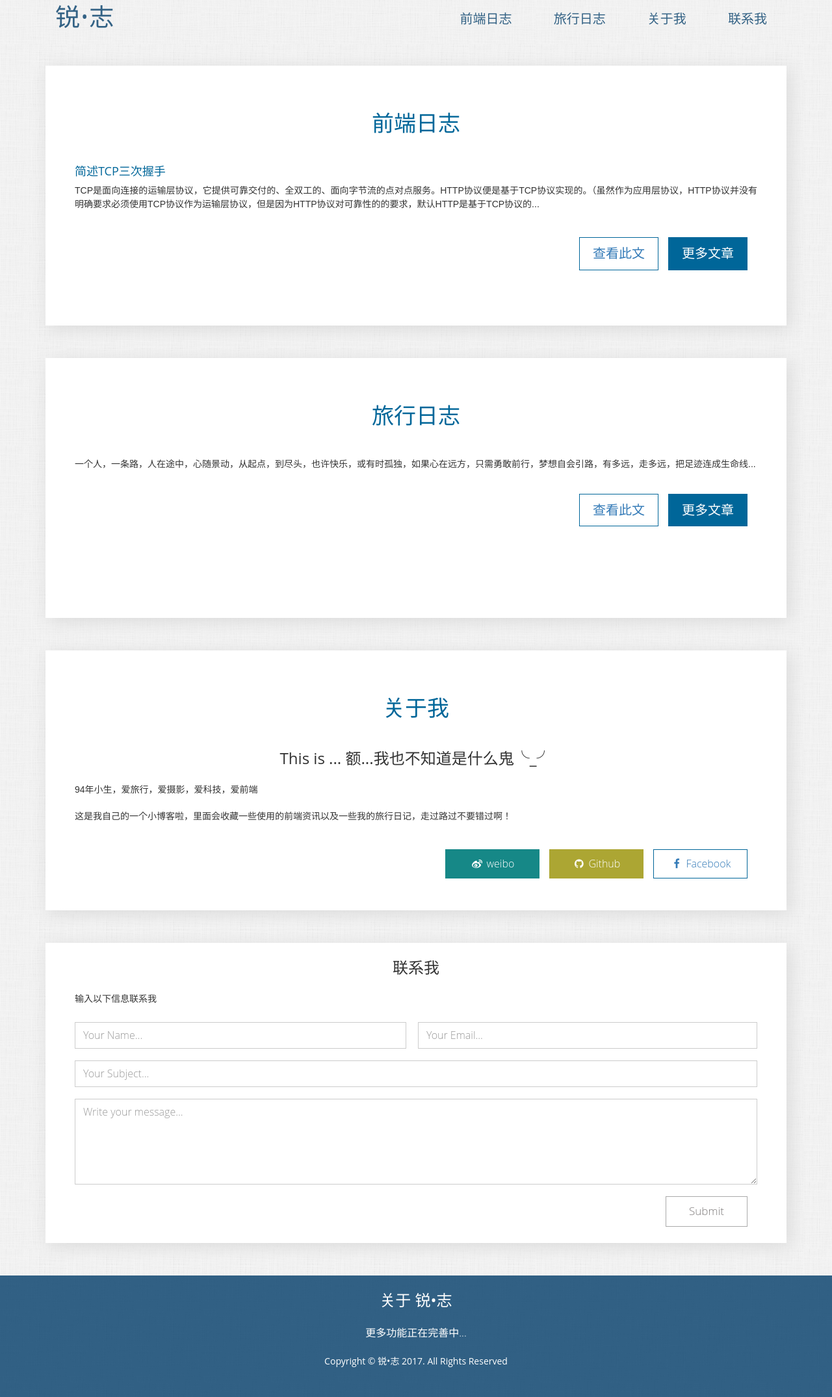
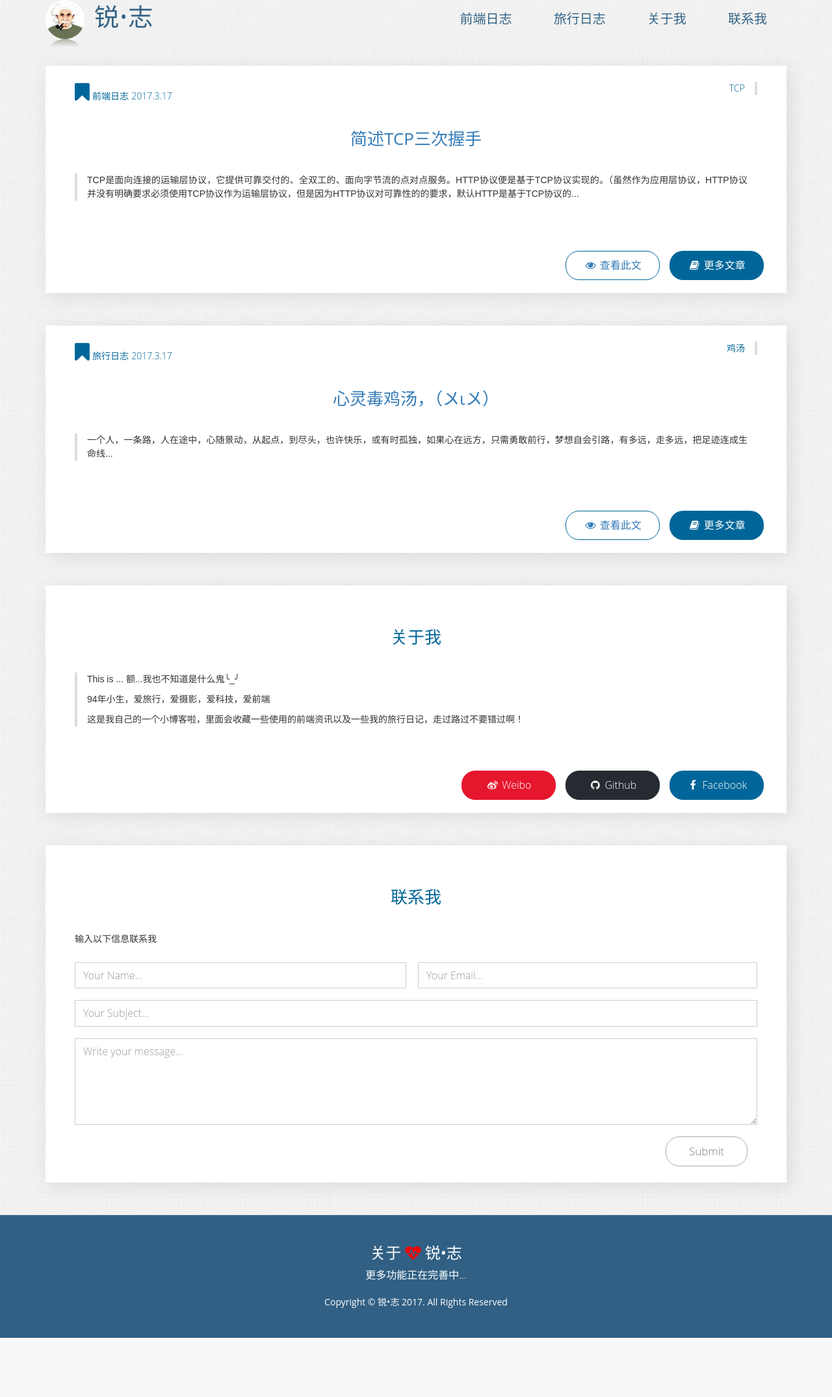
Before and after one commit to XurryAli/xurryblog, a PHP site: page / in a window 1280 px wide. Shown: the part 35-2185 px from the top of the page at 65% size. After the commit the page ends 2094 px from the top, so only its background shows below. Run offline with PHP 8.4, Linux system fonts and the light colour scheme.

Commit message:
update by xurry 2017.3.17 15:57

```diff
--- a/css/templatemo-style.css
+++ b/css/templatemo-style.css
@@ -1,375 +1,101 @@
-dark-blue-btn
+
 
 a,
 a:hover,
-a:focus {
-    text-decoration: none;
-    cursor: pointer;
+a:focus {text-decoration: none;cursor: pointer;}
+a:focus {outline: none;}
+body{margin:0;padding:0;background-image:url(../images/background.png);
+/*background-repeat:no-repeat;background-size:100% 100%;*/
+    font-family: 'Open Sans', sans-serif;font-size: 16px;font-weight:300;text-align:justify; text-justify:distribute-all-lines;
 }
-a:focus {
-    outline: none;
-}
-body{
-    margin:0;
-    padding:0;
-    background-image:url(../images/background.png);
-    /*background-repeat:no-repeat;
-    background-size:100% 100%;*/
-    font-family: 'Open Sans', sans-serif;
-    font-size: 16px;
-    font-weight:300;
-    text-align:justify;
-    text-justify:distribute-all-lines;
-}
-section{
-    box-shadow: 5px 5px 25px #dadada;
-    background: white;
-}
-.row {
-    margin-right: 0px;
-    margin-left: 0px;
-}
-p {
-    margin: 0 0 20px;
-}
-.tm-image {
-    width: 100%;
-    height: 100%;
-}
-.fixed-header{
-    width:100%;
-    float:left;
-    /*background-color:#023D69;*/
-    position:fixed;
-    top:0;
-    z-index:111;
-    transition:all 0.4s;
-    -webkit-transition:all 0.4s;
-    padding: 35px 0px;
-}
-.navbar-toggle {
-    position: absolute;
-    top: 8px;
-    right: 17px;
-    margin: 0;
-    z-index: 99999999;
-    color: #fff;
-    padding: 10px 10px;
-    background-color: #006699;
-    border: none;
-    font-weight: bold;
-    display:none;
-}
-.navbar-brand {
-    color: rgba(2, 61, 105, 0.80);
-    font-weight:300;
-    font-size: 38px;
-}
+section{box-shadow: 5px 5px 25px #dadada;background: white;}
+
+/*配置样式*/
+#front {background: white;margin: 8.5em 0 5.0rem 0;}
+#travel{margin: 0 0 5.0rem 0;}
+#about{margin: 0 0 5.0rem 0;}
+.content {padding-right: 0px;padding-left: 0px;}
+.bookmark,.classify,.time,.sort{color: #006699; font-size: 14px;}
+.classify{display: block; float: right; border-right: 4px solid #ddd; padding: 0 15px;}
+.red-color{color: red;}
+.main-text {border-left: 4px solid #ddd;padding: 0 15px;}
+.user-btn{position: absolute;bottom: 20px;right: 20px;}
+.section-title{text-align: center;}
+.main-title {font-weight: 400;font-size: 26px;margin: 40px 0;color: #006699;}
+.background{background-color: #fff;padding: 25px 45px 25px 45px;}
+.background ul {margin-bottom:20px;}
+.background li {list-style: none;font-size: 16px;line-height: 27px;}
+
+/*头部*/
+.fixed-header{width:100%;float:left;position:fixed;top:0;z-index:111;transition:all 0.4s;-webkit-transition:all 0.4s;padding: 35px 0px;}
+.header{width: 60px; height: 60px; border-radius: 50%; display: block; float: left;  -webkit-box-reflect: below 0px -webkit-gradient(linear, left top, left bottom, from(transparent), color-stop(80%, transparent), to(rgba(250, 250, 250, 0.5)));}
+.navbar-toggle {position: absolute;top: 8px;right: 18px;margin: 0;z-index: 99999999;color: #fff;padding: 10px 10px;background-color: #006699;border: none;font-weight: bold;display:none;}
+.navbar-brand {color: rgba(2, 61, 105, 0.80);font-weight:300;font-size: 38px;}
 .navbar-brand:hover,
-.navbar-brand:focus {
-    color: #93FAFF;
-}
-.fixed-header ul{
-    padding:0;
-    float:right;
-    margin:0;
-}
-.fixed-header ul li{
-    display:inline-block;
-    padding: 15px 0px;
-}
-.fixed-header ul li a{
-    text-decoration:none;
-    color:rgba(2, 61, 105, 0.80);
-    font-size: 20px;
-    font-weight: 300;
-    padding: 10px 30px 0;
-}
+.navbar-brand:focus {color: #93FAFF;}
+.fixed-header ul{padding:0;float:right;margin:0;}
+.fixed-header ul li{display:inline-block;padding: 15px 0px;}
+.fixed-header ul li a{text-decoration:none;color:rgba(2, 61, 105, 0.80);font-size: 20px;font-weight: 300;padding: 10px 30px;}
 .fixed-header ul li a:hover,
-.fixed-header ul li .current{
-    color: #93FAFF;
-    border-top:2px solid #93FAFF;
-}
-.fixed-header {
-    background: transparent;
-}
-.fixed-header.scroll {
-    background: rgba(2, 61, 105, 0.80);
-    padding: 0;
-}
-.fixed-header.Color{
-    color: white;
-}
-.fixed-header.scroll .navbar-brand {
-    font-size: 30px;
-}
-.copyrights{
-	text-indent:-9999px;
-	height:0;
-	line-height:0;
-	font-size:0;
-	overflow:hidden;
-}
-#front {
-    background: white;
-    margin: 8.5em 0 5.0rem 0;
-}
-#travel{
-    margin: 0 0 5.0rem 0;
-}
-#about{
-    margin: 0 0 5.0rem 0;
-}
-.content {
-    padding-right: 0px;
-    padding-left: 0px;
-}
-.content-item {
-    padding-right: 0px;
-    padding-left: 0px;
-    min-height:400px !important;
-    /*border-bottom: 2px dashed #98b7ff; */
-}
-.content-item .more{
-    float: right;
-    cursor: pointer;
-}
-.content-item .more a{
-    color:
-}
-.content-item p{
-    font: 14px/1.5 'Microsoft YaHei',arial,tahoma,\5b8b\4f53,sans-serif;
-}
-.content-item p:last-child {
-    margin-bottom: 0;
-}
-.background.content-item-1 {
-    padding: 60px 65px;
-}
-.last {
-    padding-right: 0px;
-    padding-left: 0px;
-    min-height:325px !important;
-}
-.background {
-    background-color: #fff;
-    padding: 25px 45px 25px 45px;
-}
-.bg{
-    background: rgba(2, 61, 105, 0.80);
-    color: white;
-}
-.about-text-container {
-    font-style: italic;
-    display: -webkit-flex;
-    display: -ms-flexbox;
-    display: flex;
-    -webkit-flex-direction: column;
-        -ms-flex-direction: column;
-            flex-direction: column;
-    -webkit-justify-content: center;
-        -ms-flex-pack: center;
-            justify-content: center;
-}
-.about-text {
-    margin-bottom: 0;
-    line-height: 1.6;
-    text-align: center;
-}
-.main-title {
-    font-weight: 300;
-    font-size: 34px;
-    line-height: 1.4;
-    margin: 40px 0;
-}
-.section-title {
-    font-size: 1.5em;
-    margin-top: 0;
-    margin-bottom: 25px;
-    text-align: center;
-}
-.dark-blue-text {
-    color: #006699;
-}
-.light-blue-text {
-    color: #2FACFF;
-}
-.dark-blue-bordered-btn:hover,
-.dark-blue-bordered-btn:focus,
-.dark-blue-btn {
-    background: #006699;
-    color: white;
-}
-.dark-blue-btn a{
-    display: block;
-    width: 100%;
-    height: 100%;
-    padding: 10px 20px;
-    color: white;
-}
-.dark-blue-btn a:hover{
-    color: #006699;
-}
-.dark-blue-btn:hover,
-.dark-blue-btn:focus,
-.dark-blue-bordered-btn {
-    background: none;
-    border: 1px solid #006699;
-    color: #006699;
-}
-.dark-blue-bordered-btn a{
-    display: block;
-    width: 100%;
-    height: 100%;
-    padding: 10px 20px;
-}
-.dark-blue-bordered-btn a:hover{
-    color: white;
-}
-.section-text {
-    line-height: 1.6;
-    font-size: 1em;
-    margin-bottom: 15px;
-}
-.background ul {
-   margin-bottom:20px;
-}
-.background li {
-    list-style: none;
-    font-size: 16px;
-    line-height: 27px;
-}
-.btn {
-    float: right;
-    border-radius:0px;
-    padding: 0;
-    margin-top: 20px;
-    font-size: 20px;
-    font-weight: 300;
-    margin-right: 15px;
-    transition:all 0.3s;
-    -webkit-transition:all 0.3s;
-}
-.btn-big {
-    padding: 10px 40px;
-    min-width: 176px;
-}
-.btn-contact {
-    font-size: 17px;
-    padding: 10px 35px;
-    color: #807D7D;
-    font-weight: 300;
-    margin-top: 0;
-    transition: all 0.3s ease;
-}
-.btn-contact:hover,
-.btn-contact:focus {
-    color: white;
-    background-color: rgba(47,47,47,0.5);
-}
-.no-bg {
-    background: none;
-    border: 1px solid #aaa;
-}
-.yellow-btn {
-    background:#ACA633;
-    border:1px solid #ACA633;
-}
-.yellow-btn a{
-    color:#fff;
-    display: block;
-    width: 100%;
-    height: 100%;
-    padding: 10px 25px;
-}
-.yellow-btn a:hover{
-    color: #ACA633;
-}
-.yellow-btn:hover,
-.yellow-btn:focus {
-    background: none;
-    color: #ACA633;
-}
-.green-btn {
-    background:#168887;
-    border:1px solid #168887;
-}
-.green-btn a{
-    color:#fff;
-    display: block;
-    width: 100%;
-    height: 100%;
-    padding: 10px 25px;
-}
-.green-btn a:hover{
-    color:#168887;
-}
+.fixed-header ul li .current{color: #93FAFF;border-bottom:2px solid #006699;}
+.fixed-header {background: transparent;}
+.fixed-header.scroll {background: rgba(2, 61, 105, 0.80);padding: 0;}
+.fixed-header.Color{color: white;}
+.fixed-header.scroll .navbar-brand {font-size: 30px;}
+
+/*主体部分*/
+.content-item {min-height:350px !important;/*border-bottom: 2px dashed #98b7ff; */}
+.content-item p{font: 14px/1.5 'Microsoft YaHei',arial,tahoma,\5b8b\4f53,sans-serif;}
+.content-item p:last-child {margin-bottom: 0;}
+.last {padding-right: 0px;padding-left: 0px;min-height:325px !important;}
+.about-text {margin-bottom: 0;text-align: center;}
+.dark-blue-bordered-btn:hover,.dark-blue-bordered-btn:focus,.blue-btn {background: #006699;color: white;}
+.blue-btn a{display: block;width: 100%;height: 100%;padding: 10px 20px;color: white;}
+.blue-btn a:hover{color: #006699;}
+.blue-btn:hover,.blue-btn:focus,.dark-blue-bordered-btn {background: none;border: 1px solid #006699;color: #006699;}
+.dark-blue-bordered-btn a{display: block;width: 100%;height: 100%;padding: 10px 20px;}
+.dark-blue-bordered-btn a:hover{color: white;}
+
+
+
+.btn {float: right;border-radius:21px;padding: 0;margin-top: 20px;font-size: 20px;font-weight: 300;margin-right: 15px;transition:all 0.3s;-webkit-transition:all 0.3s;}
+
+
+/*联系我 =>按钮*/
+.btn-contact {font-size: 17px;padding: 10px 35px;color: #807D7D;font-weight: 300;margin-top: 0;transition: all 0.3s ease;}
+.btn-contact:hover,.btn-contact:focus {color: white;background-color: rgba(47,47,47,0.5);}
+.no-bg {background: none;border: 1px solid #aaa;}
+
+/* 不同颜色按钮 */
+.yellow-btn {background:#252B30;border:1px solid #252B30; }
+.yellow-btn a{color:#fff;display: block;width: 100%;height: 100%;padding: 10px 25px;}
+.yellow-btn a:hover{color: #252B30;}
+.yellow-btn:hover,.yellow-btn:focus {background: none;color: #ACA633;}
+.green-btn {background:#E6162D;border:1px solid #E6162D;}
+.green-btn a{color:#fff;display: block;width: 100%;height: 100%;padding: 10px 25px;}
+.green-btn a:hover{color:#E6162D;}
 .green-btn:hover,
-.green-btn:focus {
-    background: none;
-    color: #168887;
-}
-.normal-btn {
-    font-size: 16px;
-    font-weight: 300;
-    min-width: 145px;
-}
-.form-control {
-    box-shadow: none;
-    font-size: 16px;
-    height: auto;
-    padding: 8px 12px;
-}
-.form-group {
-    margin-bottom: 18px;
-}
-.contact-form {
-    overflow: hidden;
-    margin-left: -15px;
-    margin-right: -15px;
-}
-.content-item input, .content-item textarea {
-    border-radius:0px;
-}
-.contact-field {
-    padding-left: 0;
-    padding-right: 0;
-}
+.green-btn:focus {background: none;color: #168887;}
+.normal-btn {font-size: 16px;font-weight: 300;min-width: 145px;}
+
+
+/*表单*/
+.form-control {box-shadow: none;font-size: 16px;height: auto;padding: 8px 12px;}
+.form-group {margin-bottom: 18px;}
+.contact-form {overflow: hidden;margin-left: -15px;margin-right: -15px;}
+.content-item input, .content-item textarea {border-radius:0px;}
+.contact-field {padding-left: 0;padding-right: 0;}
+.margin-b-0 {margin-bottom: 0;}
+.pad-l-3 {padding-left: 3px;}
+.margin-b-25 {margin-bottom: 25px;}
+
 
 /*底部*/
-footer{
-    margin:5.0rem 0 0  0;
-}
-.footer {
-    color:#fff;
-    font-size: 14px;
-    font-weight: 400;
-    padding:20px 0;
-    z-index: 99;
-}
-.footer a {
-	color: #FF6;
-}
-.margin-b-0 {
-    margin-bottom: 0;
-}
-.flexbox {
-    display: -webkit-flex;
-    display: -ms-flexbox;
-    display: flex;
-    -webkit-flex-direction: column;
-        -ms-flex-direction: column;
-            flex-direction: column;
-    -webkit-justify-content: center;
-        -ms-flex-pack: center;
-            justify-content: center;
-}
-.pad-l-3 {
-    padding-left: 3px;
-}
-.margin-b-25 {
-    margin-bottom: 25px;
-}
+footer{margin:5.0rem 0 0  0;}
+.footer {color:#fff;font-size: 14px;font-weight: 400;padding:20px 0;}
+.footer a {color: #FF6;}
+.bg{background: rgba(2, 61, 105, 0.80);color: white;}
+
 
 
 
--- a/index.html
+++ b/index.html
@@ -19,6 +19,7 @@
                     <span class="icon-bar"></span>
                     <span class="icon-bar"></span>
                 </button>
+                <img src="images/header.jpg" class="header">
                 <a class="navbar-brand" href="index.html">锐•志</a>
             </div>
             <nav class="main-menu">
@@ -35,32 +36,68 @@
     <div class="container">
         <section class="col-md-12 content" id="front">
            <div class="col-lg-12 col-md-6 content-item background">
-               <h2 class="main-title text-center dark-blue-text">前端日志</h2>
-               <h4 class="dark-blue-text">简述TCP三次握手</h4>
-               <p>TCP是面向连接的运输层协议，它提供可靠交付的、全双工的、面向字节流的点对点服务。HTTP协议便是基于TCP协议实现的。（虽然作为应用层协议，HTTP协议并没有明确要求必须使用TCP协议作为运输层协议，但是因为HTTP协议对可靠性的的要求，默认HTTP是基于TCP协议的...</p>
-               <button type="button" class="btn dark-blue-btn travelMore"><a href="javascript:0;">更多文章</a></button>
-               <button type="button" class="btn dark-blue-bordered-btn"><a href="article.html">查看此文</a></button>
+           <div class="item-header">
+               <i class="fa fa-bookmark fa-2x bookmark"></i>
+               <span class="sort">前端日志</span>
+               <span class="time">2017.3.17</span>
+               <span class="classify">TCP</span>
+           </div>
+               <h2 class="main-title text-center"><a href="article.html">简述TCP三次握手</a></h2>
+               <p class="main-text">TCP是面向连接的运输层协议，它提供可靠交付的、全双工的、面向字节流的点对点服务。HTTP协议便是基于TCP协议实现的。（虽然作为应用层协议，HTTP协议并没有明确要求必须使用TCP协议作为运输层协议，但是因为HTTP协议对可靠性的的要求，默认HTTP是基于TCP协议的...</p>
+               <div class="user-btn">
+                 <button type="button" class="btn blue-btn normal-btn travelMore ">
+                    <a href="javascript:0;">
+                      <i class="fa fa-book fa-fw"></i>
+                      <span class="network-name">更多文章</span>
+                    </a>
+                  </button>
+                 <button type="button" class="btn dark-blue-bordered-btn normal-btn travelThis">
+                    <a href="article.html">
+                      <i class="fa fa-eye fa-fw"></i>
+                      <span class="network-name">查看此文</span>
+                    </a>
+                 </button>
+               </div>
            </div>
        </section>
 
        <section class="col-md-12 content" id="travel">
          <div class="col-lg-12 col-md-6 content-item background">
-         <!-- <div class="more"><a href="javascript:0;"><span>更多 <i class="fa fa-angle-double-right"></i></span></a></div> -->
-             <h2 class="main-title text-center dark-blue-text">旅行日志</h2>
-             <p class="section-text">一个人，一条路，人在途中，心随景动，从起点，到尽头，也许快乐，或有时孤独，如果心在远方，只需勇敢前行，梦想自会引路，有多远，走多远，把足迹连成生命线...</p>
-             <button type="button" class="btn dark-blue-btn travelMore"><a href="javascript:0;">更多文章</a></button>
-             <button type="button" class="btn dark-blue-bordered-btn travelThis"><a href="javascript:0;">查看此文</a></button>
+         <div class="item-header">
+             <i class="fa fa-bookmark fa-2x bookmark"></i>
+             <span class="sort">旅行日志</span>
+             <span class="time">2017.3.17</span>
+             <span class="classify">鸡汤</span>
+         </div>
+             <h2 class="main-title text-center"><a href="javascript:0;">心灵毒鸡汤，（〤ι〤）</a></h2>
+             <p class="main-text">一个人，一条路，人在途中，心随景动，从起点，到尽头，也许快乐，或有时孤独，如果心在远方，只需勇敢前行，梦想自会引路，有多远，走多远，把足迹连成生命线...</p>
+             <div class="user-btn">
+               <button type="button" class="btn blue-btn normal-btn travelMore ">
+                  <a href="javascript:0;">
+                    <i class="fa fa-book fa-fw"></i>
+                    <span class="network-name">更多文章</span>
+                  </a>
+                </button>
+               <button type="button" class="btn dark-blue-bordered-btn normal-btn travelThis">
+                  <a href="javascript:0;">
+                    <i class="fa fa-eye fa-fw"></i>
+                    <span class="network-name">查看此文</span>
+                  </a>
+               </button>
+             </div>
          </div>
       </section>
 
        <section class="col-md-12 content" id="about">
             <div class="col-lg-12 col-md-6 content-item background">
-              <h2 class="main-title text-center dark-blue-text">关于我</h2>
-              <h2 class="section-title">This is ... 额...我也不知道是什么鬼╰_╯</h2>
-              <p>94年小生，爱旅行，爱摄影，爱科技，爱前端</p>
-              <p>这是我自己的一个小博客啦，里面会收藏一些使用的前端资讯以及一些我的旅行日记，走过路过不要错过啊！ </p>
-              <div>
-                  <button type="button" class="btn dark-blue-bordered-btn normal-btn">
+              <h2 class="main-title text-center">关于我</h2>
+              <div class="main-text">
+                <p>This is ... 额...我也不知道是什么鬼╰_╯</p>
+                <p>94年小生，爱旅行，爱摄影，爱科技，爱前端</p>
+                <p>这是我自己的一个小博客啦，里面会收藏一些使用的前端资讯以及一些我的旅行日记，走过路过不要错过啊！ </p>
+              </div>
+              <div class="user-btn">
+                  <button type="button" class="btn blue-btn normal-btn">
                     <a href="https://www.facebook.com/profile.php?id=100005898226301">
                       <i class="fa fa-facebook fa-fw"></i>
                       <span class="network-name">Facebook</span>
@@ -75,7 +112,7 @@
                   <button type="button" class="btn green-btn normal-btn">
                     <a href="http://weibo.com/u/2884259575">
                       <i class="fa fa-weibo fa-fw"></i>
-                      <span class="network-name">weibo</span>
+                      <span class="network-name">Weibo</span>
                     </a>
                   </button>
               </div>
@@ -85,10 +122,8 @@
 
        <section class="col-md-12 content" id="contact">
            <div class="col-lg-12 col-md-6 content-item background">
-               <h2 class="section-title">联系我</h2>
+               <h2 class="main-title text-center">联系我</h2>
                <p class="margin-b-25">输入以下信息联系我</p>
-
-               <!--<div class="row"> -->
                <form method="post" name="contact-form" class="contact-form">
                 <div class="col-lg-6 col-md-6 col-sm-6 col-xs-12">
                     <div class="form-group">
@@ -116,7 +151,6 @@
                     </div>
                 </div>
             </form>
-            <!--</div> -->
             <div id="msgSubmit" class="h3 text-center hidden">Message Submitted!</div>
 
         </div>
@@ -127,7 +161,7 @@
 
 <footer class="col-md-12 content" id="externals">
   <div class="col-lg-12 col-md-6 background bg">
-    <h2 class="section-title">关于 锐•志</h2>
+    <h3 class="section-title">关于 <i class="fa fa-heartbeat red-color"></i> 锐•志</h3>
     <p class="about-text">更多功能正在完善中...</p>
     <div class="text-center footer">
       <div>Copyright &copy; 锐•志 2017. All Rights Reserved</div>
```
Also changed, not shown: images/header.jpg (added).
